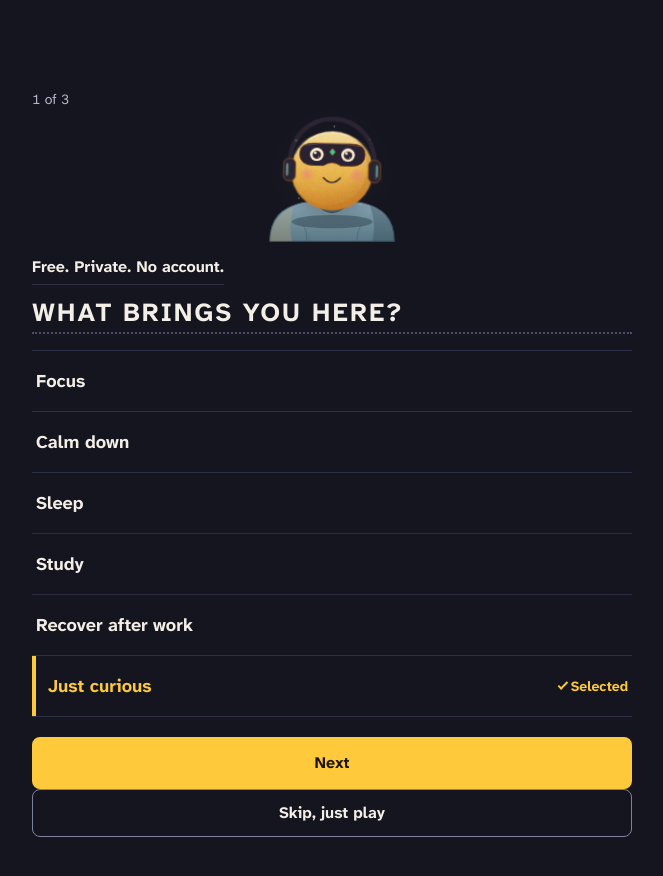
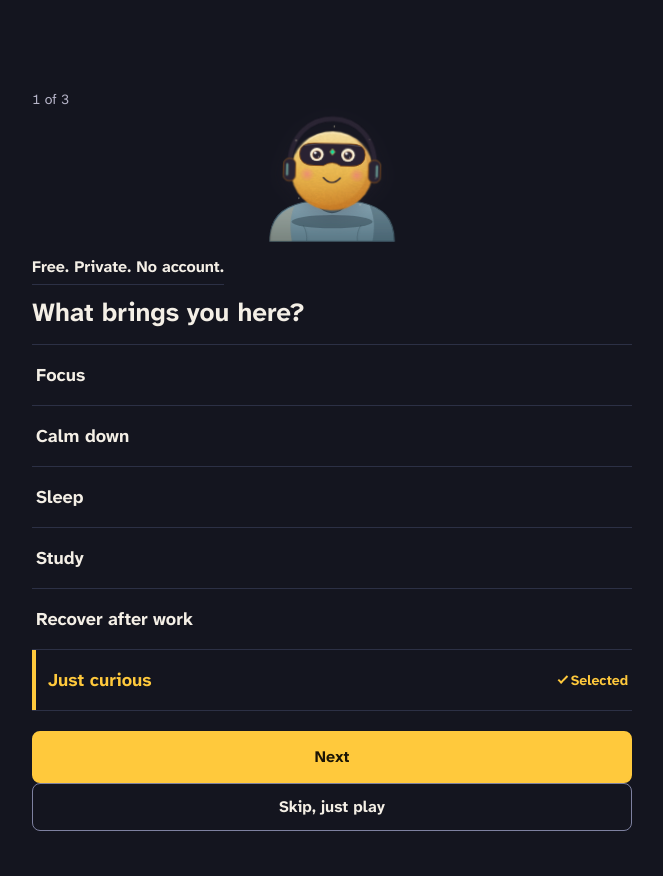
Before and after one commit to DynamiteC/zonked, a React (Vite) app in the folder web/: page / in a window 1280 px wide. Shown: the top 876 px of the page, without its empty margins (308-971 px from the left). Built offline with nearby package versions, Linux system fonts and the light colour scheme.

Commit message:
fix: scope Studio heading skin to the Studio root

```diff
--- a/web/src/styles/studio.css
+++ b/web/src/styles/studio.css
@@ -21,6 +21,6 @@ html, body { font-family: 'Atkinson Hyperlegible Next', system-ui, -apple-system
 .btn-primary { border-color: #000; box-shadow: 3px 3px 0 var(--mint); }
 .btn-primary:hover { background: #ffd966; }
 .btn[aria-pressed='true'] { background: #000; border-color: var(--mint); color: var(--mint); }
-h2 { font-family: var(--px); text-transform: uppercase; letter-spacing: 0.08em; font-size: 0.95rem; border-bottom: 2px dotted var(--line); padding-bottom: 4px; }
+.app h2 { font-family: var(--px); text-transform: uppercase; letter-spacing: 0.08em; font-size: 0.95rem; border-bottom: 2px dotted var(--line); padding-bottom: 4px; }
 :focus-visible { outline: 3px solid var(--mint); outline-offset: 2px; }
 @media (prefers-reduced-motion: reduce) { .btn:active { transform: none; } }
```
